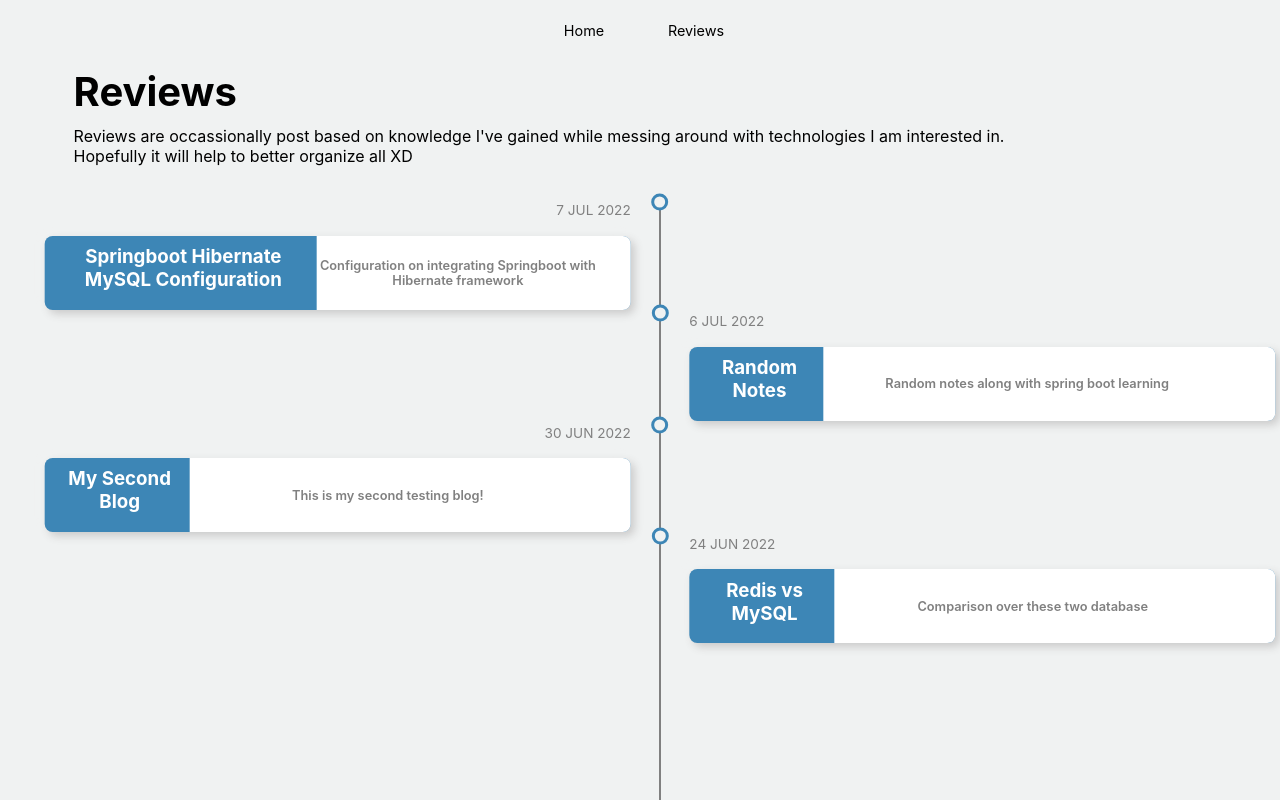
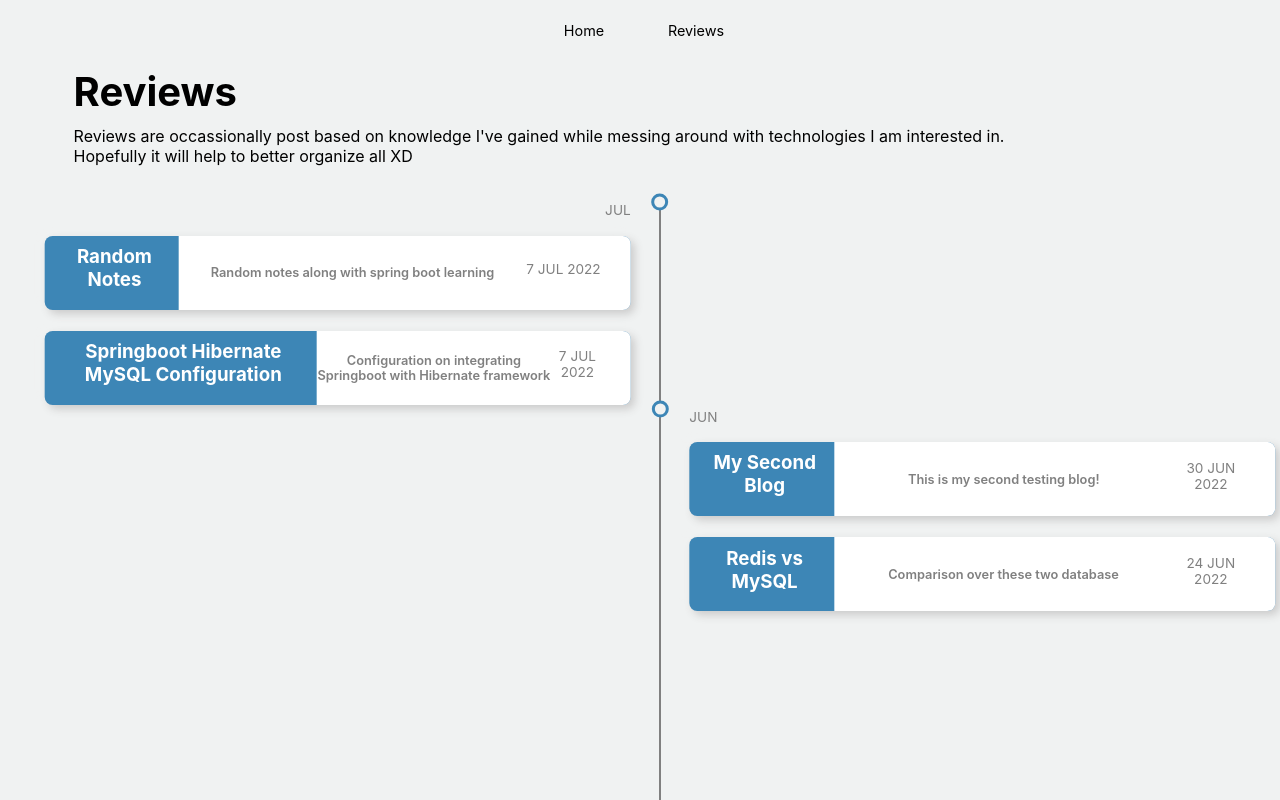
Before and after one commit to yaoyangdi/yaoyangdi.github.io, a React (Create React App) app: page /reviews in a window 1280 px wide. Shown: the top 800 px of the page. Built offline with nearby package versions, Linux system fonts and the light colour scheme.

Commit message:
mofidied display logic of the review page

```diff
--- a/src/assets/data/BlogData.js
+++ b/src/assets/data/BlogData.js
@@ -18,7 +18,7 @@ const data = [
         id: 3,
         fileName: "program-vs-application",
         title: "Random Notes",
-        date: "6 JUL 2022",
+        date: "7 JUL 2022",
         desc: "Random notes along with spring boot learning",
     },
     {
--- a/src/components/pages/blog/BlogOverview.js
+++ b/src/components/pages/blog/BlogOverview.js
@@ -2,21 +2,34 @@ import React from 'react'
 import { Link } from 'react-router-dom'
 import data from '../../../assets/data/BlogData'
 import Card from '../home/Card'
-import {groupByDate} from '../../../helpers/index'
+import {groupByMonth} from '../../../helpers/index'
 
 
 const BlogOverview = () => {
 
   var flip = false;
-  const grouped_list = groupByDate(data);
+  const grouped_list = groupByMonth(data);
   console.log(grouped_list)
-  const singleSide = grouped_list.length <=3;
+
+  /*
+  Timeline Logic:
+
+  1) less than 2 post -> all post cards displayed on one side
+  2) otherwise ->
+          2.1) if different months among these posts -> display on two side of the timeline
+                                                          2.1.1) if more than 1 post has same month -> keep them the same side
+                                                          2.1.2）otheerwise -> put post with different months on different side
+          2.2) otherwise -> display on one side
+  */
+  const singleSide = grouped_list.length <2;
 
   return (
     <div className='blogOverview container'>
       <h1>Reviews</h1>
       <p className='blogOverview container p'>Reviews are occassionally post based on knowledge I've gained while messing around with technologies I am interested in. <br/>
       Hopefully it will help to better organize all XD</p>
+
+
         <div className='blog timeline'>
           <ul className={singleSide ? 'blog timeline singleSide': 'blog timeline bothSide'}>
             {
@@ -28,9 +41,9 @@ const BlogOverview = () => {
                           return (
                               <li className='blog timeline card singleSide'>
                                 <div className='blog date singleSide'>
-                                  {index=== 0 ? val.date : ""}
+                                  {index=== 0 ? val.date.split(" ")[1] : ""}
                                 </div>
-                                <Card  key={index}  title={val.title} desc={val.desc} date={val.date} link={`/reviews/${val.fileName}`}  hide={true}/>
+                                <Card  key={index}  title={val.title} desc={val.desc} date={val.date} link={`/reviews/${val.fileName}`}  />
                               </li>
                         )
                         })
@@ -47,9 +60,9 @@ const BlogOverview = () => {
                           return(
                             <li className={flip ? 'blog timeline card left': 'blog timeline card right'}>
                             <div className={flip ? 'blog date left' : 'blog date'}>
-                                {index=== 0 ? val.date : ""}
+                                {index=== 0 ? val.date.split(" ")[1] : ""}
                             </div>
-                            <Card  key={index} title={val.title} desc={val.desc} date={val.date} link={`/reviews/${val.fileName}`}  hide={true}/>
+                            <Card  key={index} title={val.title} desc={val.desc} date={val.date} link={`/reviews/${val.fileName}`}/>
                             </li>
                           )
                         })
--- a/src/helpers/index.js
+++ b/src/helpers/index.js
@@ -3,11 +3,11 @@
  */
 
 // Function to group elements of BlogData array with same date property into an inner array
-export const groupByDate = (arr) =>{
+export const groupByMonth = (arr) =>{
     let sorted_arr = sortByDate(arr, false);
     let grouped = sorted_arr.reduce((r,v, i, a) => {
       r = i===1 ? [[r]] : r;
-      if(v.date===a[i-1].date){
+      if(v.date.split(" ")[1]===a[i-1].date.split(" ")[1]){
         r[r.length-1] = r[r.length-1] || []
         r[r.length-1].push(v)
       }else{
```
